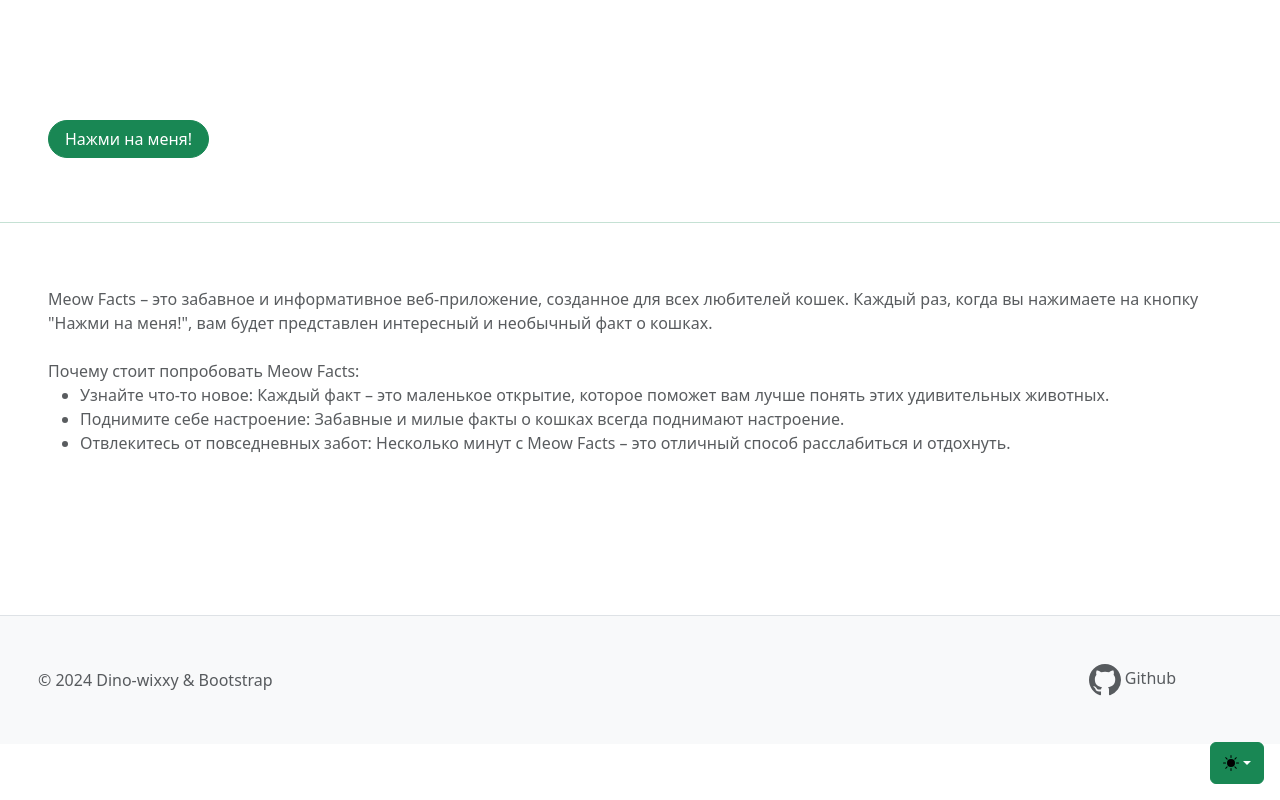
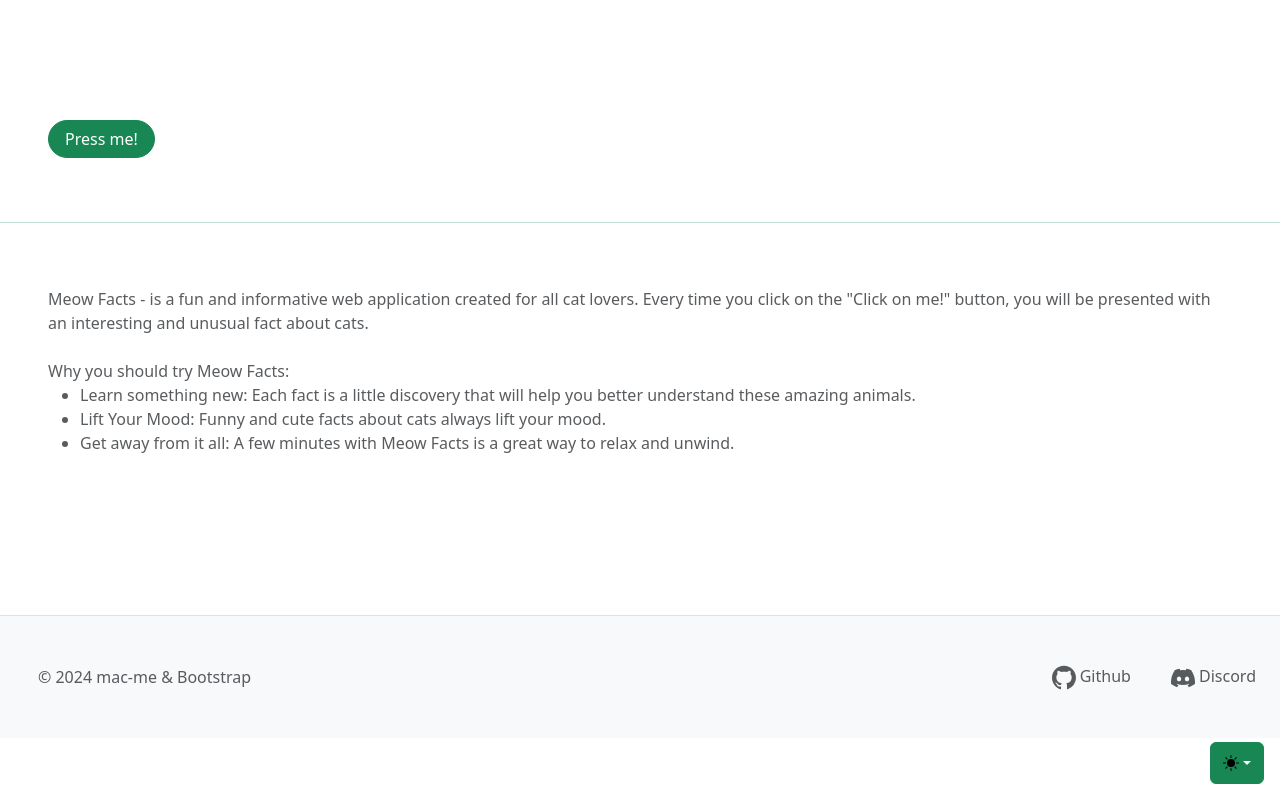
Before and after one commit to Tipster-r/meow-facts, a website: page index.html in a window 1280 px wide. Drawn offline with nearby package versions, Linux system fonts and the light colour scheme.

Commit message:
added English language

```diff
--- a/index.html
+++ b/index.html
@@ -1,5 +1,5 @@
 <!DOCTYPE html  data-bs-theme>
-<html dir="ltr" lang="ru">
+<html dir="ltr" lang="en">
 <head>
     <meta charset="UTF-8">
     <meta http-equiv="X-UA-Compatible" content="ie=edge">
@@ -49,28 +49,28 @@
         <div class="dropdown position-fixed bottom-0 end-0 mb-3 me-3 bd-mode-toggle">
             <button class="btn btn-bd-primary py-2 dropdown-toggle d-flex align-items-center" id="bd-theme" type="button" aria-expanded="false" data-bs-toggle="dropdown" aria-label="Переключить тему (тёмная)">
               <svg class="bi my-1 theme-icon-active" width="1em" height="1em"><use href="#moon-stars-fill"></use></svg>
-              <span class="visually-hidden" id="bd-theme-text"><font style="vertical-align: inherit;"><font style="vertical-align: inherit;">Переключить тему</font></font></span>
+              <span class="visually-hidden" id="bd-theme-text"><font style="vertical-align: inherit;"><font style="vertical-align: inherit;">Switch topic</font></font></span>
             </button>
             <ul class="dropdown-menu dropdown-menu-end shadow" aria-labelledby="bd-theme-text">
               <li>
                 <button type="button" class="dropdown-item d-flex align-items-center" data-bs-theme-value="light" aria-pressed="false">
                   <svg class="bi me-2 opacity-50" width="1em" height="1em"><use href="#sun-fill"></use></svg><font style="vertical-align: inherit;"><font style="vertical-align: inherit;">
-                  Свет
+                  Light
                   </font></font><svg class="bi ms-auto d-none" width="1em" height="1em"><use href="#check2"></use></svg>
                 </button>
               </li>
               <li>
                 <button type="button" class="dropdown-item d-flex align-items-center active" data-bs-theme-value="dark" aria-pressed="true">
                   <svg class="bi me-2 opacity-50" width="1em" height="1em"><use href="#moon-stars-fill"></use></svg><font style="vertical-align: inherit;"><font style="vertical-align: inherit;">
-                  Темный
+                  Dark
                   </font></font><svg class="bi ms-auto d-none" width="1em" height="1em"><use href="#check2"></use></svg>
                 </button>
               </li>
               <li>
                 <button type="button" class="dropdown-item d-flex align-items-center" data-bs-theme-value="auto" aria-pressed="false">
                   <svg class="bi me-2 opacity-50" width="1em" height="1em"><use href="#circle-half"></use></svg><font style="vertical-align: inherit;"><font style="vertical-align: inherit;">
-                  Авто
-                  </font></font><svg class="bi ms-auto d-none" width="1em" height="1em"><use href="#check2"></use></svg>
+                  Auto
+                  </font></font><svg class="bi ms-auto d-none" width="1em" height="1em"><Autohref="#check2"></use></svg>
                 </button>
               </li>
             </ul>
@@ -87,19 +87,19 @@
             </figure>
             </div>
             <div class="meow-facts--container-button">
-                <button class="meow-facts---button-js btn btn-success rounded-pill px-3" type="button">Нажми на меня!</button>
+                <button class="meow-facts---button-js btn btn-success rounded-pill px-3" type="button">Press me!</button>
             </div>
         </div>
         <div class="text-success">
             <hr>
           </div>
         <div class="mewow-facts--container-description d-grid p-5 justify-content-start">
-            <span class="meow-facts---span-description text-body-secondary">Meow Facts – это забавное и информативное веб-приложение, созданное для всех любителей кошек. Каждый раз, когда вы нажимаете на кнопку "Нажми на меня!", вам будет представлен интересный и необычный факт о кошках.</span>
-            <span class="meow-facts---span-description text-body-secondary pt-4 list-unstyled">Почему стоит попробовать Meow Facts:<br>
+            <span class="meow-facts---span-description text-body-secondary">Meow Facts - is a fun and informative web application created for all cat lovers. Every time you click on the "Click on me!" button, you will be presented with an interesting and unusual fact about cats.</span>
+            <span class="meow-facts---span-description text-body-secondary pt-4 list-unstyled">Why you should try Meow Facts:<br>
                 <ul>
-               <li> Узнайте что-то новое: Каждый факт – это маленькое открытие, которое поможет вам лучше понять этих удивительных животных. </li>
-               <li> Поднимите себе настроение: Забавные и милые факты о кошках всегда поднимают настроение.</li>
-               <li> Отвлекитесь от повседневных забот: Несколько минут с Meow Facts – это отличный способ расслабиться и отдохнуть.</li>
+               <li> Learn something new: Each fact is a little discovery that will help you better understand these amazing animals. </li>
+               <li> Lift Your Mood: Funny and cute facts about cats always lift your mood. </li>
+               <li> Get away from it all: A few minutes with Meow Facts is a great way to relax and unwind. </li>
                 </ul>
             </span>
         </div>
@@ -109,15 +109,17 @@
             <a href="/" class="mb-3 me-2 mb-md-0 text-body-secondary text-decoration-none lh-1">
               <svg class="bi" width="30" height="24"><use xlink:href="#bootstrap"></use></svg>
             </a>
-            <span class="mb-3 mb-md-0 text-body-secondary"><font style="vertical-align: inherit;"><font style="vertical-align: inherit;">© 2024 Dino-wixxy & Bootstrap</font></font></span>
+            <span class="mb-3 mb-md-0 text-body-secondary"><font style="vertical-align: inherit;"><font style="vertical-align: inherit;">© 2024 mac-me & Bootstrap</font></font></span>
           </div>
           <ul class="nav col-md-4 justify-content-end list-unstyled d-flex">
-            <li class="ms-3"><a class="text-body-secondary link-offset-2 link-offset-3-hover link-underline link-underline-opacity-0 " href="#"><svg xmlns="http://www.w3.org/2000/svg" width="32" height="" fill="currentColor" class="bi bi-github" viewBox="0 0 16 16">
+            <li class="ms-3"><a class="text-body-secondary link-offset-2 link-offset-3-hover link-underline link-underline-opacity-0 " href="https://github.com/mac-me"><svg xmlns="http://www.w3.org/2000/svg" width="24" height="" fill="currentColor" class="bi bi-github" viewBox="0 0 16 16">
                 <path d="M8 0C3.58 0 0 3.58 0 8c0 3.54 2.29 6.53 5.47 7.59.4.07.55-.17.55-.38 0-.19-.01-.82-.01-1.49-2.01.37-2.53-.49-2.69-.94-.09-.23-.48-.94-.82-1.13-.28-.15-.68-.52-.01-.53.63-.01 1.08.58 1.23.82.72 1.21 1.87.87 2.33.66.07-.52.28-.87.51-1.07-1.78-.2-3.64-.89-3.64-3.95 0-.87.31-1.59.82-2.15-.08-.2-.36-1.02.08-2.12 0 0 .67-.21 2.2.82.64-.18 1.32-.27 2-.27s1.36.09 2 .27c1.53-1.04 2.2-.82 2.2-.82.44 1.1.16 1.92.08 2.12.51.56.82 1.27.82 2.15 0 3.07-1.87 3.75-3.65 3.95.29.25.54.73.54 1.48 0 1.07-.01 1.93-.01 2.2 0 .21.15.46.55.38A8.01 8.01 0 0 0 16 8c0-4.42-3.58-8-8-8"/>
               </svg> Github<svg class="bi" width="24" height="24"><use xlink:href="#github"></use></svg></a></li>
-            <li class="ms-3"><a class="text-body-secondary" href="#"><svg class="bi" width="24" height="24"><use xlink:href="#instagram"></use></svg></a></li>
-            <li class="ms-3"><a class="text-body-secondary" href="#"><svg class="bi" width="24" height="24"><use xlink:href="#facebook"></use></svg></a></li>
-          </ul>
+              <li class="ms-3"><a class="text-body-secondary link-offset-2 link-offset-3-hover link-underline link-underline-opacity-0 " href="https://discord.gg/AWxRFn5u"><svg xmlns="http://www.w3.org/2000/svg" width="24" height="24" fill="currentColor" class="bi bi-discord" viewBox="0 0 16 16">
+  <path d="M13.545 2.907a13.2 13.2 0 0 0-3.257-1.011.05.05 0 0 0-.052.025c-.141.25-.297.577-.406.833a12.2 12.2 0 0 0-3.658 0 8 8 0 0 0-.412-.833.05.05 0 0 0-.052-.025c-1.125.194-2.22.534-3.257 1.011a.04.04 0 0 0-.021.018C.356 6.024-.213 9.047.066 12.032q.003.022.021.037a13.3 13.3 0 0 0 3.995 2.02.05.05 0 0 0 .056-.019q.463-.63.818-1.329a.05.05 0 0 0-.01-.059l-.018-.011a9 9 0 0 1-1.248-.595.05.05 0 0 1-.02-.066l.015-.019q.127-.095.248-.195a.05.05 0 0 1 .051-.007c2.619 1.196 5.454 1.196 8.041 0a.05.05 0 0 1 .053.007q.121.1.248.195a.05.05 0 0 1-.004.085 8 8 0 0 1-1.249.594.05.05 0 0 0-.03.03.05.05 0 0 0 .003.041c.24.465.515.909.817 1.329a.05.05 0 0 0 .056.019 13.2 13.2 0 0 0 4.001-2.02.05.05 0 0 0 .021-.037c.334-3.451-.559-6.449-2.366-9.106a.03.03 0 0 0-.02-.019m-8.198 7.307c-.789 0-1.438-.724-1.438-1.612s.637-1.613 1.438-1.613c.807 0 1.45.73 1.438 1.613 0 .888-.637 1.612-1.438 1.612m5.316 0c-.788 0-1.438-.724-1.438-1.612s.637-1.613 1.438-1.613c.807 0 1.451.73 1.438 1.613 0 .888-.631 1.612-1.438 1.612"/>
+</svg> Discord<svg class="bi" width="24" height="24"><use xlink:href="#Discord"></use></svg></a></li>
+
+            </ul>
     </footer>
     <script>
         /*!
```
